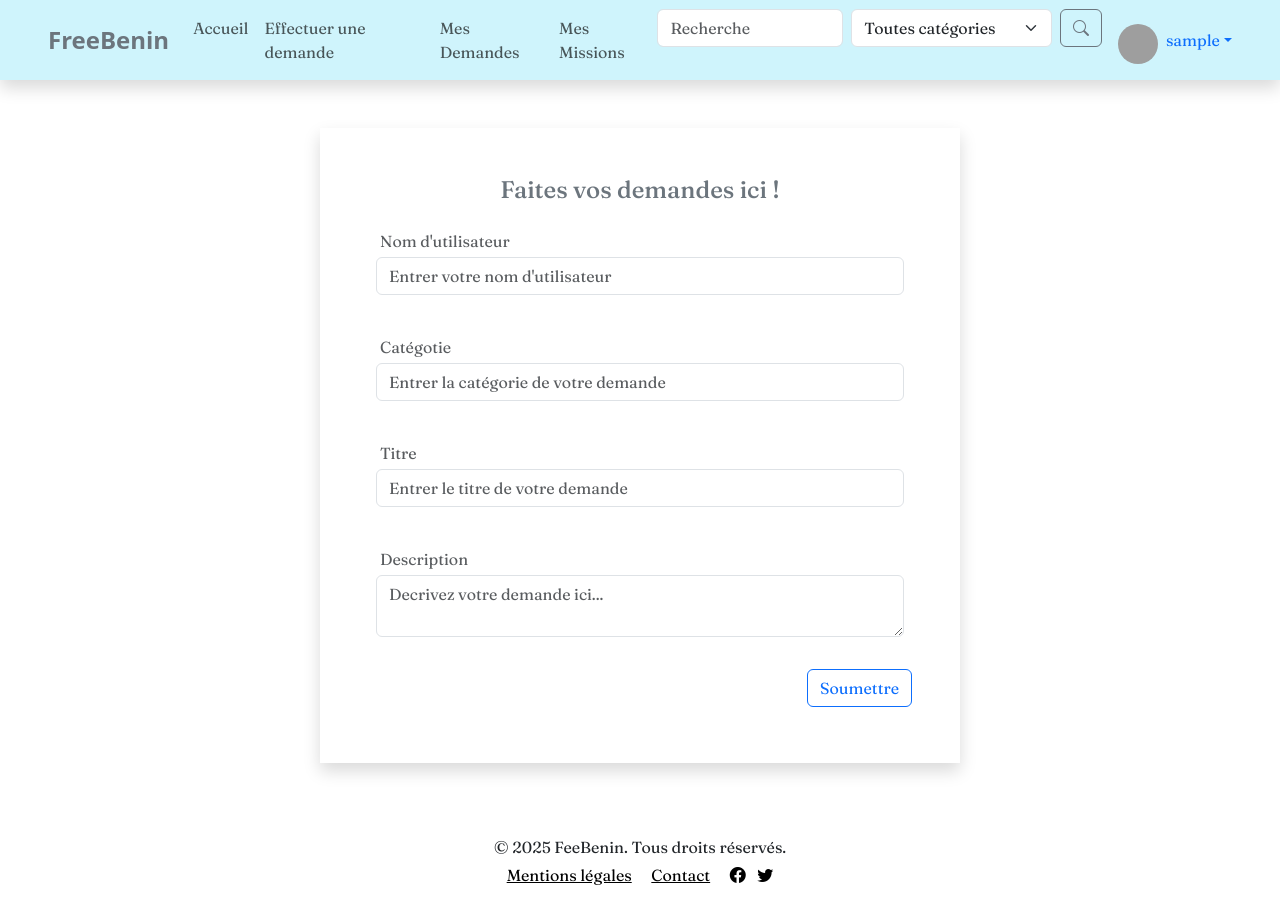
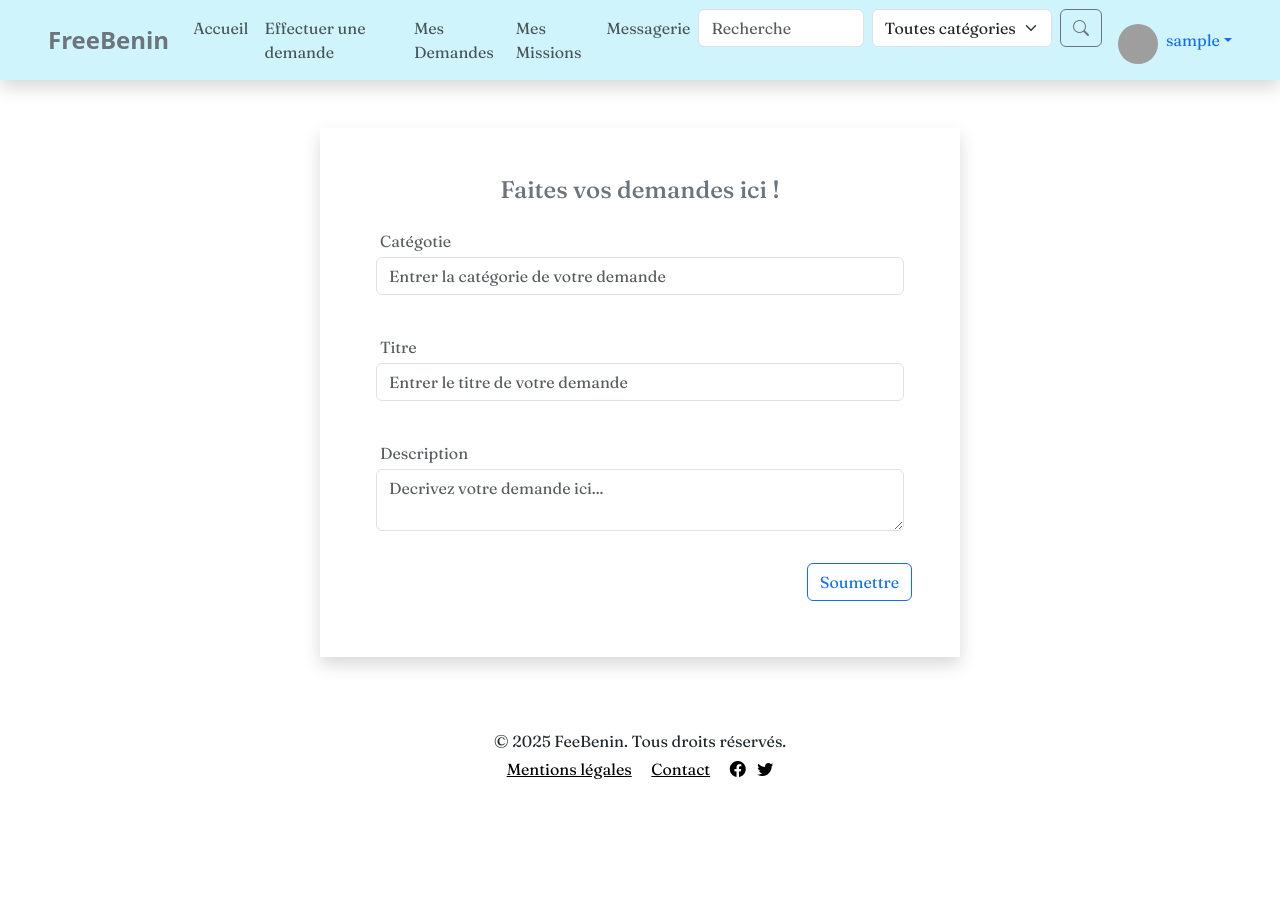
Before and after one commit to GJudicael/Freelance_Benin, a PHP site: page /Freelance_Benin-master/front_projet_EDL/Demande.php in a window 1280 px wide. After the commit the page ends 779 px from the top, so only its background shows below. Run offline with PHP 8.4, Linux system fonts and the light colour scheme; the visitor is signed in with stand-in values (Sample User, id 1); data that the repository does not hold is empty; some web fonts are replaced; grey boxes are pictures that could not be loaded.

Commit message:
modifcation apporter apres les testes

```diff
--- a/PHP/traitement.php
+++ b/PHP/traitement.php
@@ -21,9 +21,6 @@ if (isset($_POST['envoyer'])) {
     if(empty($categorie)){
         $erreur['categorie'] = "Ce champ est requis";
     }
-     if(empty($nom_utilisateur)){
-        $erreur['nom_utilisateur'] = "Ce champ est requis";
-    }
 
     $user_id = $_SESSION["user_id"];
     if(empty($erreur)){
--- a/front_projet_EDL/Demande.php
+++ b/front_projet_EDL/Demande.php
@@ -39,11 +39,6 @@ require_once(__DIR__."/../PHP/traitement.php")?>
         ?>
 
                 <div class="p-2">
-                    <label class="form-text p-1 fs-6 " for="client"> Nom d'utilisateur </label>
-                    <input id="client" type="text" name="client" class="form-control fs-6" placeholder="Entrer votre nom d'utilisateur " value ="<?= isset($erreur)? $_POST['client']: ''?>">
-                    <p> <small class = "text-danger"> <?php echo isset($erreur['nom_utilisateur'])? htmlspecialchars($erreur['nom_utilisateur']): ''?></small></p>
-                </div>
-                <div class="p-2">
                     <label for="categorie" class="form-text p-1 fs-6 ">Catégotie</label>
                     <input id="categorie" type="text" name="categorie" class="form-control" placeholder="Entrer la catégorie de votre demande" value ="<?= isset($erreur)? $_POST['categorie']: ''?>">
                     <p> <small class = "text-danger"> <?php echo isset($erreur['categorie'])? htmlspecialchars($erreur['categorie']): ''?></small></p>
--- a/front_projet_EDL/header.php
+++ b/front_projet_EDL/header.php
@@ -58,18 +58,21 @@ if (!empty($keywords)) {
 
   <div class="collapse navbar-collapse justify-content-between" id="navbarNav">
     <!-- Liens -->
-    <ul class="navbar-nav">
+     <ul class="navbar-nav">
       <li class="nav-item">
-        <a class="nav-link" href="accueil.php">Accueil</a>
+        <a class="nav-link" href="../front_projet_EDL/accueil.php">Accueil</a>
       </li>
       <li class="nav-item">
-        <a class="nav-link" href="Demande.php">Effectuer une demande</a>
+        <a class="nav-link" href="../front_projet_EDL/Demande.php">Effectuer une demande</a>
+      </li>
+       <li class="nav-item">
+        <a class="nav-link" href="../front_projet_EDL/Mesdemandes.php">Mes Demandes</a>
       </li>
       <li class="nav-item">
-        <a class="nav-link" href="Mesdemandes.php">Mes Demandes</a>
+        <a class="nav-link" href="../front_projet_EDL/Mesmissions.php">Mes Missions</a>
       </li>
       <li class="nav-item">
-        <a class="nav-link" href="Mesmissions.php">Mes Missions</a>
+        <a class="nav-link" href="../messagerie/discussions.php">Messagerie</a>
       </li>
     </ul>
 
```
Also changed, not shown: photo_profile/profil_6846ff7e643b4.jpeg (added).
